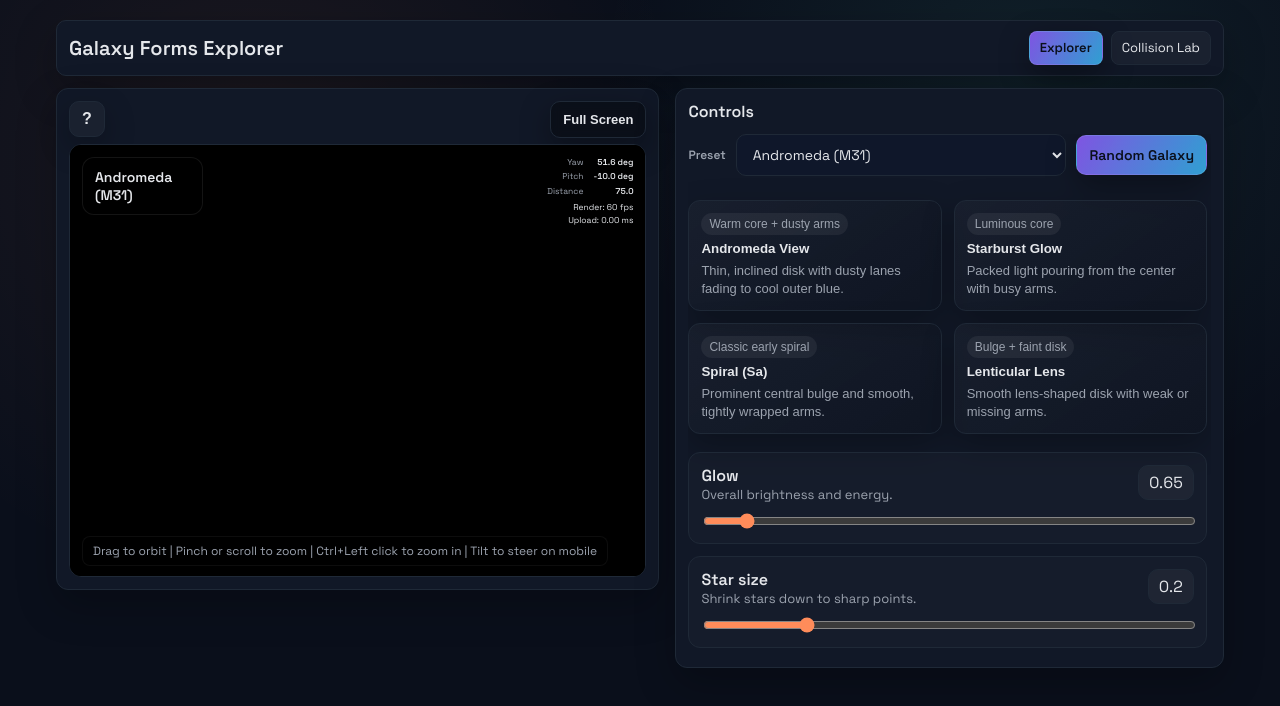
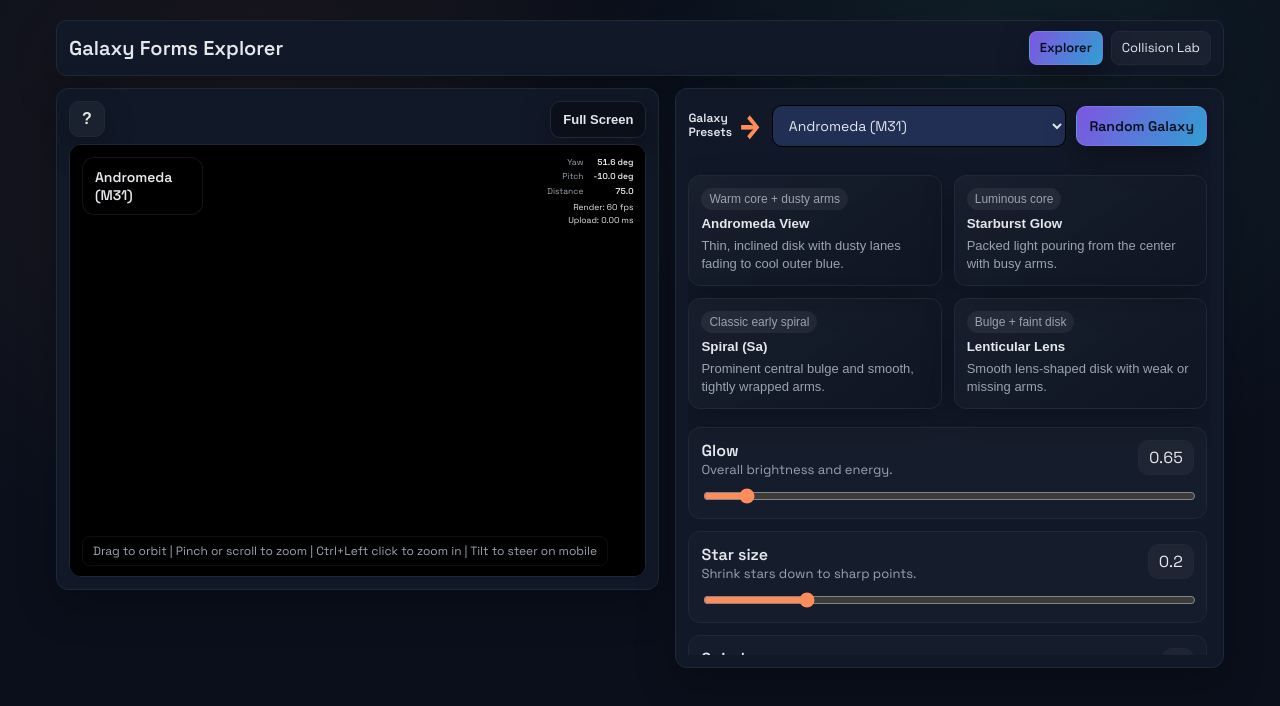
Before and after one commit to jamesmiller2404/galaxy-viewer-web, a React (Vite) app: page / in a window 1280 px wide. Shown: the top 706 px of the page. Built offline with nearby package versions, Linux system fonts and the light colour scheme.

Commit message:
ui on explorer modifications and colors

```diff
--- a/src/App.tsx
+++ b/src/App.tsx
@@ -14,8 +14,8 @@ const nebulaThemeVars: Record<string, string> = {
   "--accent-2": "#5eead4",
   "--text": "#e5e7eb",
   "--muted": "#9ca3af",
-  "--input": "#0f172a",
-  "--input-border": "#1f2937",
+  "--input": "#212f55ff",
+  "--input-border": "#000000ff",
   "--glow": "rgba(255, 140, 90, 0.24)"
 };
 
@@ -650,15 +650,17 @@ export default function App() {
 
         {!fullscreenMode && (
           <section className="panel controls-panel is-open">
-            <div className="controls-header">
-              <div className="controls-heading">
-                <div className="panel-heading">Controls</div>
-              </div>
-            </div>
             <div className="controls-scroll">
               <div className="preset-bar">
                 <label className="preset-label" htmlFor="preset-select">
-                  Preset
+                  <span className="preset-label-text">
+                    Galaxy
+                    <br />
+                    Presets
+                  </span>
+                  <span className="preset-arrow" aria-hidden="true">
+                    →
+                  </span>
                 </label>
                 <select
                   id="preset-select"
--- a/src/styles.css
+++ b/src/styles.css
@@ -478,14 +478,38 @@ h1 {
 }
 
 .preset-label {
+  display: inline-flex;
+  align-items: center;
+  gap: 6px;
   font-size: 12px;
-  font-weight: 600;
-  color: var(--muted);
+  font-weight: 700;
+  color: var(--text);
 }
 
 .preset-bar .select {
   flex: 1 1 220px;
   min-width: 220px;
+  background: var(--input);
+  border-color: var(--input-border);
+}
+
+.preset-bar .select option {
+  background: var(--input);
+  color: var(--text);
+}
+
+.preset-label-text {
+  line-height: 1.1;
+}
+
+.preset-arrow {
+  color: var(--accent);
+  font-weight: 900;
+  font-size: 25px;
+  line-height: 2;
+  transform: scaleY(1.25);
+  display: inline-flex;
+  align-items: center;
 }
 
 .mode-toggle-footer {
```
Also changed, not shown: 1 other file (tests, documents, lock files or other folders).
